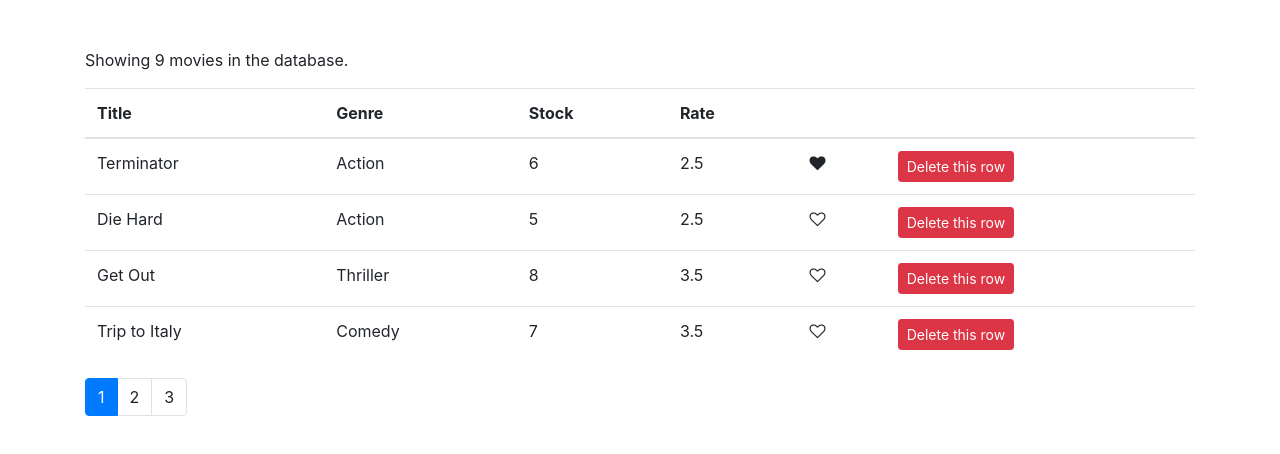
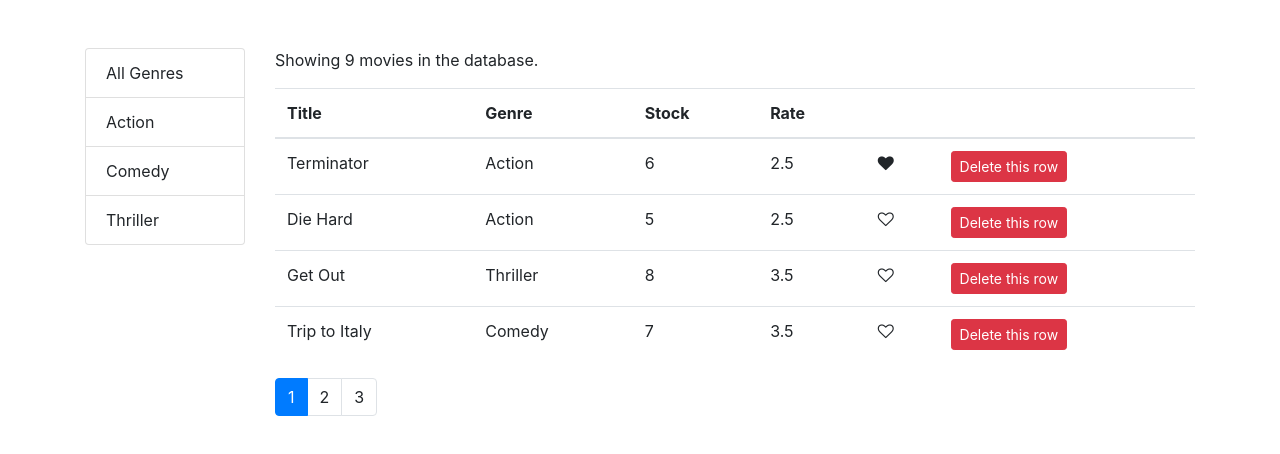
Before and after one commit to shamwela/vidly, a React (Create React App) app: page / in a window 1280 px wide. Shown: the top 454 px of the page. Built offline with nearby package versions, Linux system fonts and the light colour scheme.

Commit message:
9- Filtering - Component Interface

```diff
--- /dev/null
+++ b/src/components/common/listGroup.jsx
@@ -0,0 +1,26 @@
+import React from 'react';
+
+const ListGroup = (props) => {
+  const { items, currentGenre, onItemSelect } = props;
+
+  return (
+    <ul className="list-group">
+      <li className="list-group-item" onClick={() => onItemSelect('all')}>
+        All Genres
+      </li>
+      {items.map((genre) => {
+        return (
+          <li
+            className="list-group-item"
+            key={genre._id}
+            onClick={() => onItemSelect(genre.name)}
+          >
+            {genre.name}
+          </li>
+        );
+      })}
+    </ul>
+  );
+};
+
+export default ListGroup;
--- a/src/components/movies.jsx
+++ b/src/components/movies.jsx
@@ -1,14 +1,27 @@
 import React, { Component } from 'react';
 import Like from './common/like';
+import ListGroup from './common/listGroup';
+import Pagination from './common/pagination';
 import { getMovies } from '../services/fakeMovieService';
-import Pagination from './common/pagination';
+import { getGenres } from '../services/fakeGenreService';
 import { paginate } from '../utils/paginate';
 
 class Movies extends Component {
   state = {
-    movies: getMovies(),
+    movies: [],
+    genres: [],
     pageSize: 4,
     currentPage: 1,
+    currentGenre: 'all',
+  };
+
+  componentDidMount() {
+    this.setState({ movies: getMovies(), genres: getGenres() });
+  }
+
+  handleGenreSelect = (genre) => {
+    console.log(genre);
+    this.setState({ currentGenre: genre });
   };
 
   handleDelete = (_id) => {
@@ -29,14 +42,28 @@ class Movies extends Component {
 
   render() {
     const { length: count } = this.state.movies;
-    const { movies: allMovies, pageSize, currentPage } = this.state;
+    const {
+      movies: allMovies,
+      pageSize,
+      currentPage,
+      genres,
+      currentGenre,
+    } = this.state;
 
     if (count === 0) return <p>There are no movies in the database.</p>;
-
-    const movies = paginate(allMovies, currentPage, pageSize);
+    let movies = allMovies;
+    if (currentGenre !== 'all') {
+      movies = movies.filter((movie) => movie.genre.name === currentGenre);
+    }
+    movies = paginate(movies, currentPage, pageSize);
 
     return (
-      <React.Fragment>
+      <div className="row">
+        <div className="col-2">
+          <ListGroup items={genres} onItemSelect={this.handleGenreSelect} />
+        </div>
+        <div className="col">
+          {' '}
           <p>Showing {count} movies in the database.</p>
           <table className="table">
             <thead>
@@ -79,12 +106,13 @@ class Movies extends Component {
             </tbody>
           </table>
           <Pagination
-          itemsCount='10'
+            itemsCount={count}
             pageSize={pageSize}
             currentPage={currentPage}
             onPageChange={this.handlePageChange}
           />
-      </React.Fragment>
+        </div>
+      </div>
     );
   }
 }
```
Also changed, not shown: src/services/fakeGenreService.js (+4 -4 lines). Lines whose indentation alone changed are shown as unchanged.
